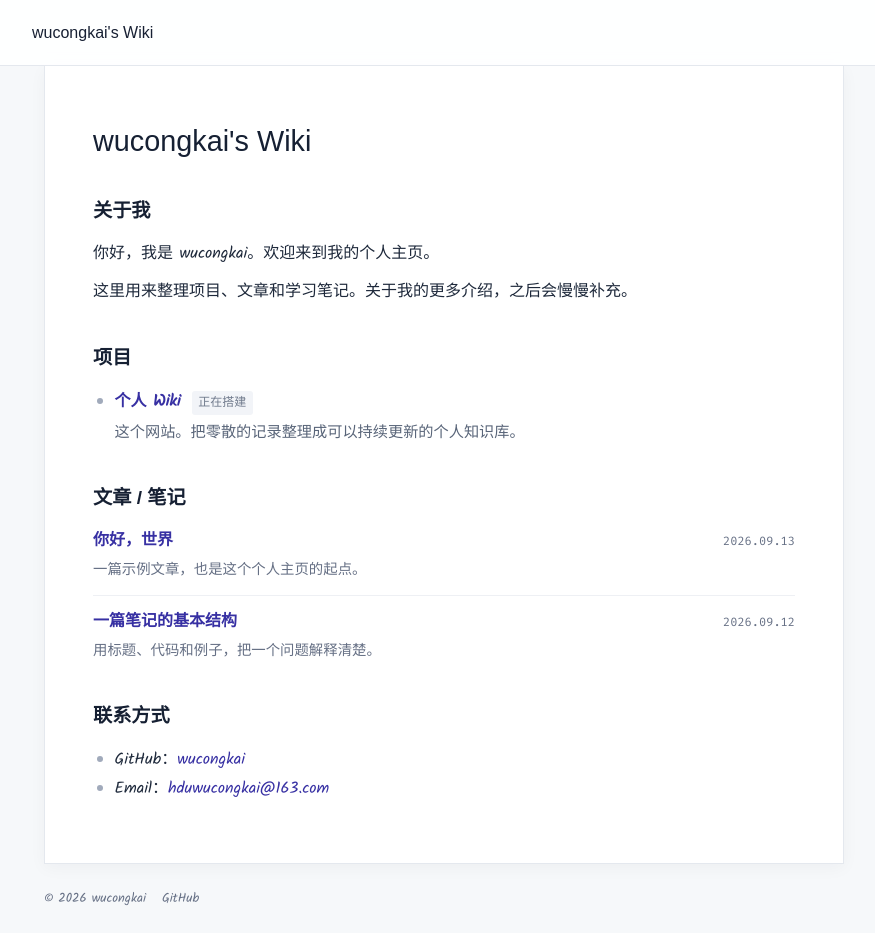
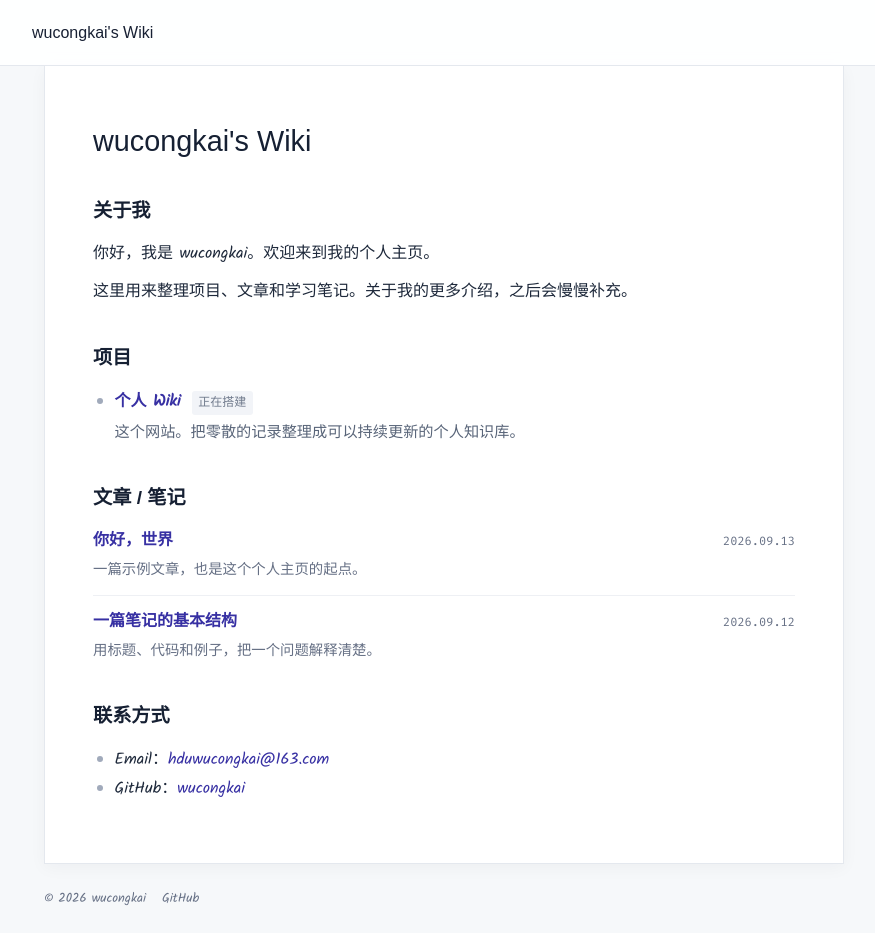
Before and after one commit to wucongkai/wucongkai.github.io, a Next.js app: page / in a window 1280 px wide. Shown: the whole page, without its empty margins (100-975 px from the left). Built offline with nearby package versions, Linux system fonts and the light colour scheme; a web font is replaced by a local one.

Commit message:
Show email before GitHub in contact section

```diff
--- a/app/page.tsx
+++ b/app/page.tsx
@@ -43,8 +43,8 @@ export default async function Home() {
       <section id="contact">
         <h2>联系方式</h2>
         <ul className="contact-list">
+          {site.email && <li>Email：<a href={`mailto:${site.email}`}>{site.email}</a></li>}
           <li>GitHub：<a href={site.github}>{site.name}</a></li>
-          {site.email && <li>Email：<a href={`mailto:${site.email}`}>{site.email}</a></li>}
         </ul>
       </section>
     </>
```
